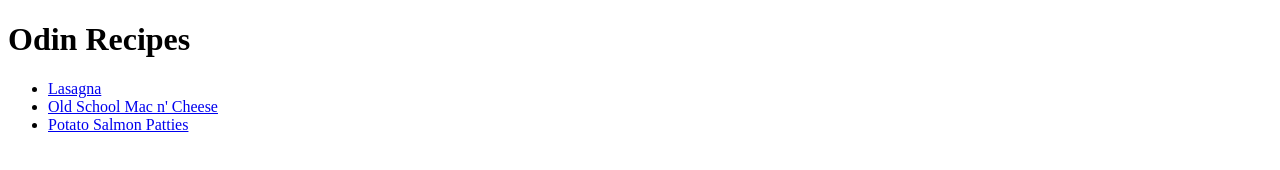
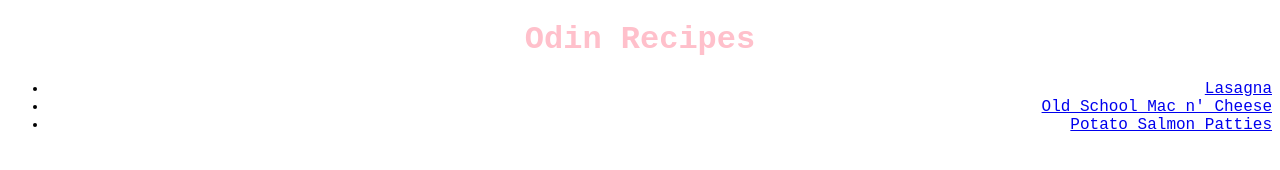
Before and after one commit to RPE8/odin-recipes, a plain HTML site: page index.html in a window 1280 px wide. Drawn offline with Linux system fonts and the light colour scheme.

Commit message:
Add fancy styles to index.html

```diff
--- a/index.html
+++ b/index.html
@@ -8,7 +8,7 @@
     <title>Document</title>
   </head>
   <body>
-    <h1>Odin Recipes</h1>
+    <h1 id="main-header">Odin Recipes</h1>
     <ul>
       <li><a href="./recipes/lasagna.html">Lasagna</a></li>
       <li>
--- a/style.css
+++ b/style.css
@@ -0,0 +1,12 @@
+html {
+  font-family: "Courier New", Courier, monospace;
+}
+
+h1 {
+  text-align: center;
+  color: pink;
+}
+
+li {
+  text-align: right;
+}
```
